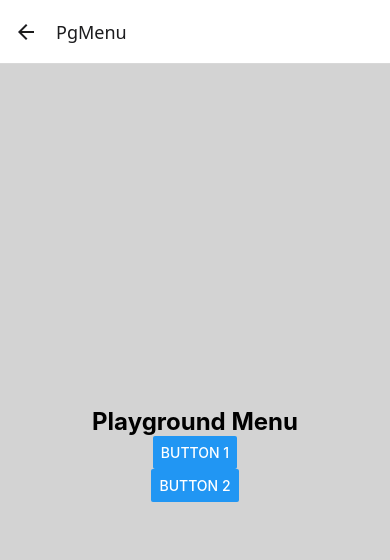
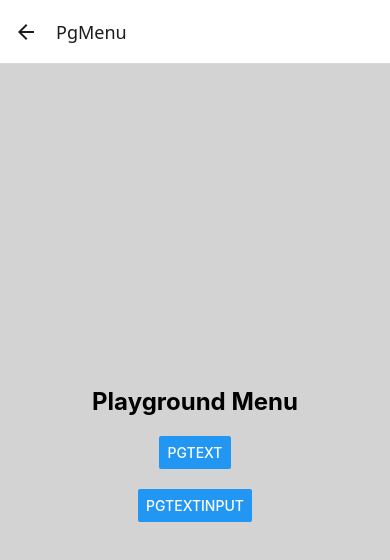
Before and after one commit to andoricano/ReactAppFrameCode, a React Native app: screen /PgMenu in a window 390 px wide. Shown: the top 560 px of the page. Built offline with nearby package versions, Linux system fonts and the light colour scheme.

Commit message:
[feat] add menu in playground.

```diff
--- a/App.tsx
+++ b/App.tsx
@@ -14,22 +14,41 @@ import {
 import { NavigationContainer } from '@react-navigation/native';
 import { createNativeStackNavigator } from '@react-navigation/native-stack';
 import HomeScreen from './screen/HomeScreen';
-import DetailScreen from './screen/DetailScreen';
-import {NaviStackList} from './screen/NaviStack';
-import PlaygroundScreen from './screen/playground/PgMenuScreen';
 import PgMenuScreen from './screen/playground/PgMenuScreen';
+import PgTextInputScreen from './screen/playground/PgTextInputScreen';
+import PgTextScreen from './screen/playground/PgTextScreen';
+
+type NaviStackList = {
+  Home: undefined;
+  PgMenu: undefined;
+  PgTextInput: undefined;
+  PgText: undefined;
+};
+
+const screens: { name: keyof NaviStackList; component: React.ComponentType<any> }[] = [
+  { name: 'Home', component: HomeScreen },
+  { name: 'PgMenu', component: PgMenuScreen },
+  { name: 'PgTextInput', component: PgTextInputScreen },
+  { name: 'PgText', component: PgTextScreen },
+];
 
 const Stack = createNativeStackNavigator<NaviStackList>();
+
 function App() {
-
   return (
     <SafeAreaProvider>
       <NavigationContainer>
         <Stack.Navigator
-    initialRouteName="Home"
-    screenOptions={{ contentStyle: { backgroundColor: '#fafafa' } }}>
-          <Stack.Screen name="Home" component={HomeScreen} />
-          <Stack.Screen name="PgMenu" component={PgMenuScreen} />
+          initialRouteName="Home"
+          screenOptions={{ contentStyle: { backgroundColor: '#fafafa' } }}
+        >
+          {screens.map(screen => (
+            <Stack.Screen
+              key={screen.name}
+              name={screen.name}
+              component={screen.component}
+            />
+          ))}
         </Stack.Navigator>
       </NavigationContainer>
     </SafeAreaProvider>
--- a/screen/playground/PgMenuScreen.tsx
+++ b/screen/playground/PgMenuScreen.tsx
@@ -1,16 +1,27 @@
 import React from 'react';
-import { Alert,Button, Text, StyleSheet } from 'react-native';
+import { View, Button, Text, StyleSheet } from 'react-native';
 import PgBaseScreen from './PgBaseScreen';
 
-export default function PgMenuScreen() {
+export default function PgMenuScreen({ navigation }: any) {
   return (
     <PgBaseScreen style={styles.center}>
       <Text style={styles.title}>Playground Menu</Text>
-      <Button
-        title="Button 1"
-        onPress={() => Alert.alert('Button 1 pressed')}
-      />
-      <Button title="Button 2" onPress={() => console.log('Button 2 pressed')} />
+
+      <View style={{ margin: 20 }}>
+        <Button
+          title="PgText"
+          onPress={() => navigation.navigate('PgText')}
+        />
+      </View>
+
+      <View style={{
+
+       }}>
+        <Button
+          title="PgTextInput"
+          onPress={() => navigation.navigate('PgTextInput')}
+        />
+      </View>
     </PgBaseScreen>
   );
 }
--- a/screen/playground/PgTextInputScreen.tsx
+++ b/screen/playground/PgTextInputScreen.tsx
@@ -0,0 +1,27 @@
+import React from 'react';
+import { Alert,Button, Text, StyleSheet } from 'react-native';
+import PgBaseScreen from './PgBaseScreen';
+
+export default function PgTextInputScreen() {
+  return (
+    <PgBaseScreen style={styles.center}>
+      <Text style={styles.title}>Playground::TextInput</Text>
+      <Button
+        title="Button 1"
+        onPress={() => Alert.alert('Button 1 pressed')}
+      />
+      <Button title="Button 2" onPress={() => console.log('Button 2 pressed')} />
+    </PgBaseScreen>
+  );
+}
+
+const styles = StyleSheet.create({
+  center: {
+    justifyContent: 'center',
+    alignItems: 'center',
+  },
+  title: {
+    fontSize: 24,
+    fontWeight: 'bold',
+  },
+});
--- a/screen/playground/PgTextScreen.tsx
+++ b/screen/playground/PgTextScreen.tsx
@@ -0,0 +1,27 @@
+import React from 'react';
+import { Alert,Button, Text, StyleSheet } from 'react-native';
+import PgBaseScreen from './PgBaseScreen';
+
+export default function PgTextScreen() {
+  return (
+    <PgBaseScreen style={styles.center}>
+      <Text style={styles.title}>Playground::Text</Text>
+      <Button
+        title="Button 1"
+        onPress={() => Alert.alert('Button 1 pressed')}
+      />
+      <Button title="Button 2" onPress={() => console.log('Button 2 pressed')} />
+    </PgBaseScreen>
+  );
+}
+
+const styles = StyleSheet.create({
+  center: {
+    justifyContent: 'center',
+    alignItems: 'center',
+  },
+  title: {
+    fontSize: 24,
+    fontWeight: 'bold',
+  },
+});
```
